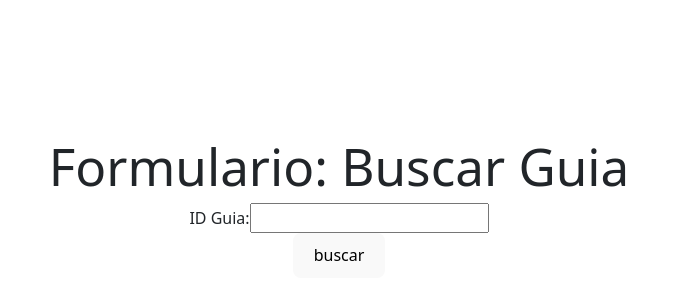
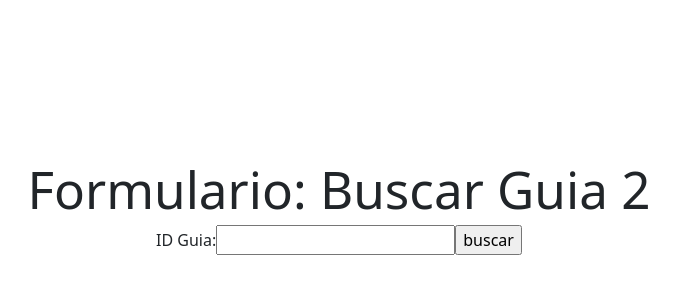
Before and after one commit to Alex29Script/reactPruebas-front, a React (Vite) app: page /guia/buscar in a window 1280 px wide. Shown: the part 180-480 px from the top of the page, without its empty margins (301-980 px from the left). Built offline with nearby package versions, Linux system fonts and the light colour scheme.

Commit message:
Cambios BuscarGuia

```diff
--- a/src/components/Buscarguia.jsx
+++ b/src/components/Buscarguia.jsx
@@ -8,7 +8,8 @@ import { url_server } from "../server_backend/conexion";
 export function Buscarguia(){
     const [ Guia_encontrada, setGuia_encontrada]= useState([])
 
-    const load_guias=()=>{
+    const buscar_guia=()=>{
+
         const user="Liam"
         const guia_unica=document.getElementById("id_").value
         console.log(`${url_server}/guia/buscar/?username=${user}&id_guia=${guia_unica}`)
@@ -20,30 +21,44 @@ export function Buscarguia(){
             .then(res=>{
                     setGuia_encontrada([res.guias.user_guias])
                     console.log("este es ", [res.guias.user_guias])
+                    return res.guias.user_guias
             }).catch(function (reason){console.log(reason)})
     }
+    const enviar=(event)=>{
+        event.preventDefault()
+        console.log("hola")
+        buscar_guia()
+    }
+
+    useEffect(()=>{
+
+    },[])
 
 
-        return(
-       <>
-        <h1> Formulario: Buscar Guia </h1>
+
+
+
+
+    return(
+    <>
+        <h1> Formulario: Buscar Guia 2 </h1>
         <div className="container-sm">
-            <form>
+            <form onSubmit={(event)=> enviar(event)}>
                 <label htmlFor="id"> ID Guia: </label>
                 <input type="text" id="id_"/>
+                <input type="submit" value="buscar" />
+            </form>
 
-            </form>
-                <button type="button" onClick={load_guias}> buscar </button>
         </div>
         <br />
         {
         Guia_encontrada.map(xguia=>
         <div className="container-sm">
-            <FormUpdate Xguias={xguia} />
+            <FormUpdate XGuias={Guia_encontrada}/>
         </div>
         )
         }
-       </>
+    </>
     )
 
 }
--- a/src/components/FormUpdate.jsx
+++ b/src/components/FormUpdate.jsx
@@ -1,10 +1,10 @@
 import React, { useEffect, useState } from "react";
 import { url_server } from "../server_backend/conexion";
 
-export function FormUpdate({Xguias}){
-    const [Xguias2, setXguias]=useState([Xguias])
+export function FormUpdate({XGuias}){
+    const [Xguias2, setXguias]=useState(XGuias)
     useEffect(()=>{
-        setXguias([Xguias])
+        setXguias(XGuias)
     },[])
 
     return(
```
